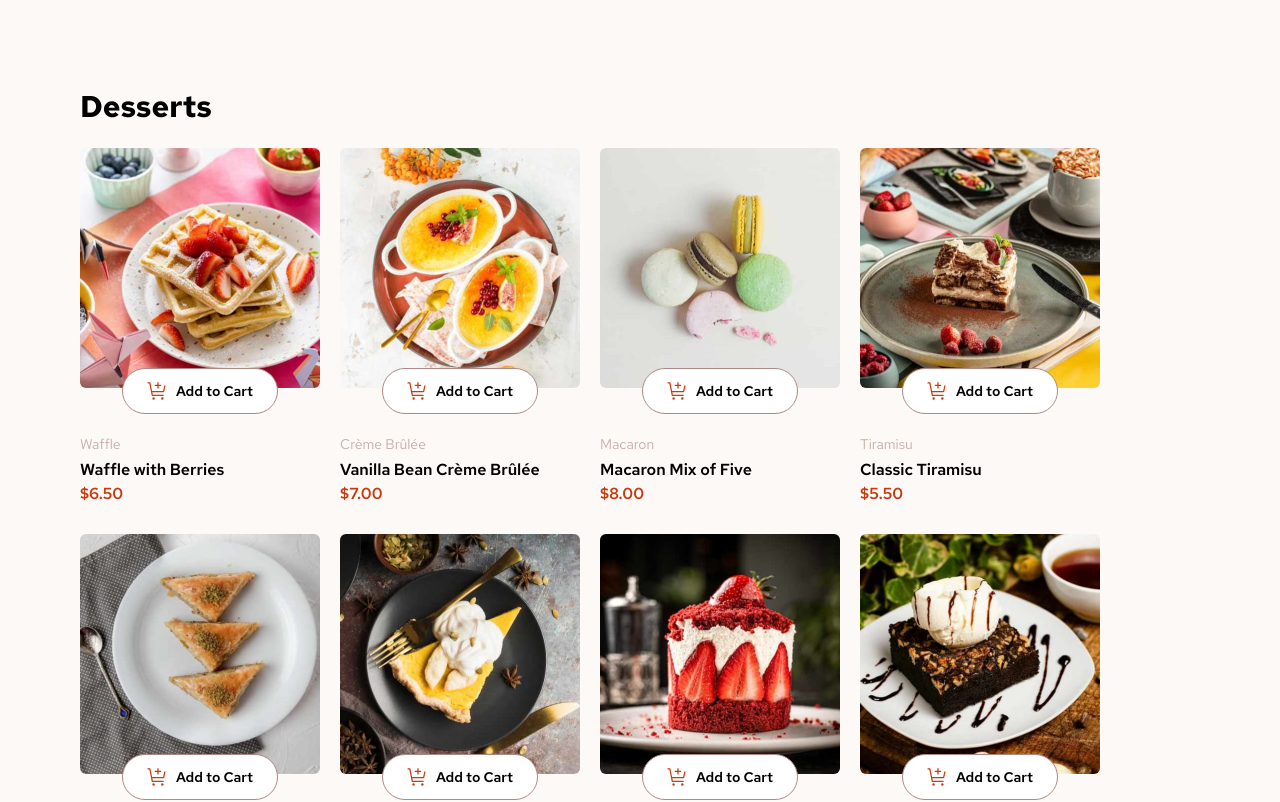
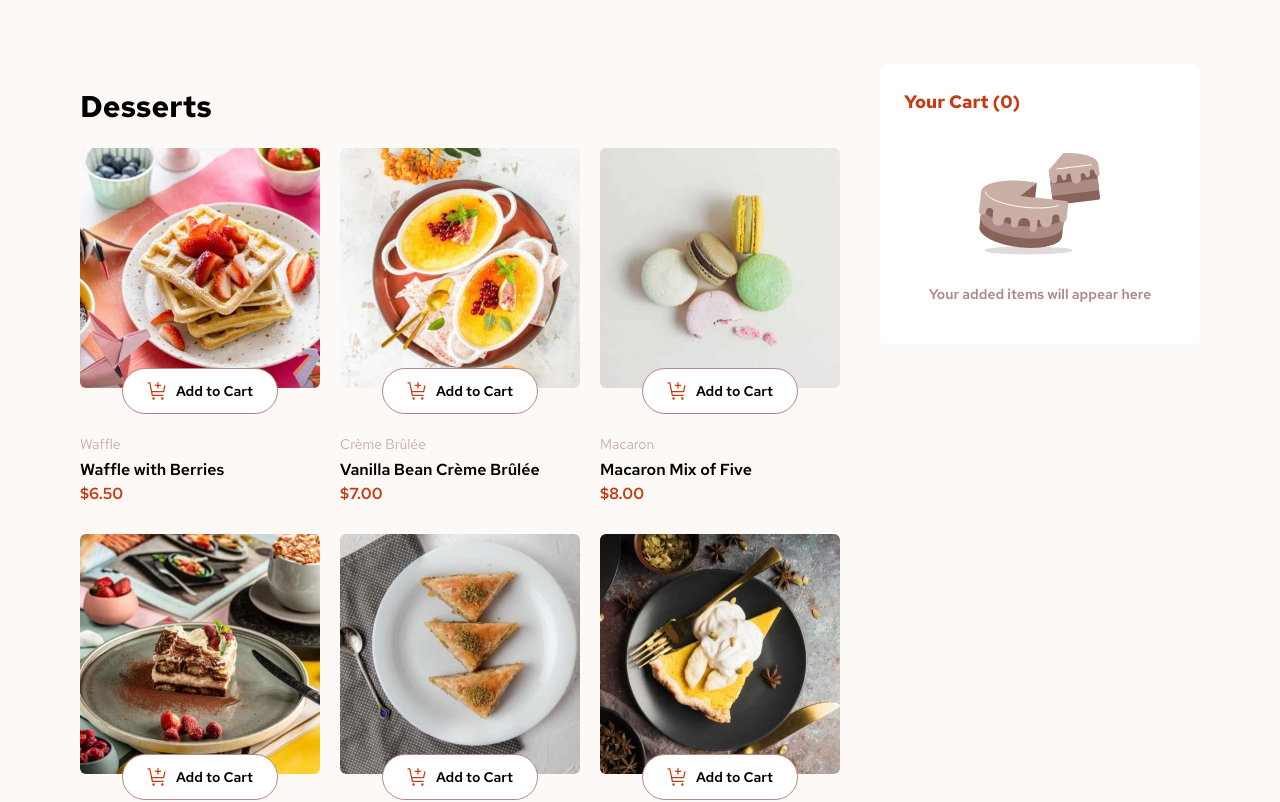
Before and after one commit to Esosek/desserts-shop, a Next.js app: page / in a window 1280 px wide. Shown: the top 802 px of the page. Built offline with nearby package versions, Linux system fonts and the light colour scheme.

Commit message:
Added EmptyCart component

```diff
--- a/app/page.tsx
+++ b/app/page.tsx
@@ -1,11 +1,13 @@
+import Cart from "@/components/cart/Cart";
 import ProductList from "@/components/products/ProductList";
 import getMeals from "@/lib/products";
 
 export default function Home() {
   const meals = getMeals();
   return (
-    <main className="px-4 py-2 md:py-16 md:px-20">
+    <main className="flex flex-col items-start gap-4 px-4 py-2 md:py-16 md:px-20 md:flex-row">
       <ProductList products={meals} />
+      <Cart />
     </main>
   );
 }
--- a/components/cart/Cart.tsx
+++ b/components/cart/Cart.tsx
@@ -1,3 +1,12 @@
+import EmptyCart from "./EmptyCart";
+
 export default function Cart() {
-  return <div></div>;
+  return (
+    <div className=" bg-white my-4 px-6 pb-10 min-w-80 rounded-md md:my-0">
+      <h2 className="justify-self-start text-red text-lg font-bold my-6">
+        Your Cart (0)
+      </h2>
+      <EmptyCart />
+    </div>
+  );
 }
--- /dev/null
+++ b/components/cart/EmptyCart.tsx
@@ -0,0 +1,14 @@
+import Image from "next/image";
+
+import cakeImage from "@/public/assets/images/illustration-empty-cart.svg";
+
+export default function EmptyCart() {
+  return (
+    <div className="grid gap-4 justify-items-center">
+      <Image src={cakeImage} alt="Image of cake" />
+      <p className="text-rose-400 font-semibold text-sm">
+        Your added items will appear here
+      </p>
+    </div>
+  );
+}
```
